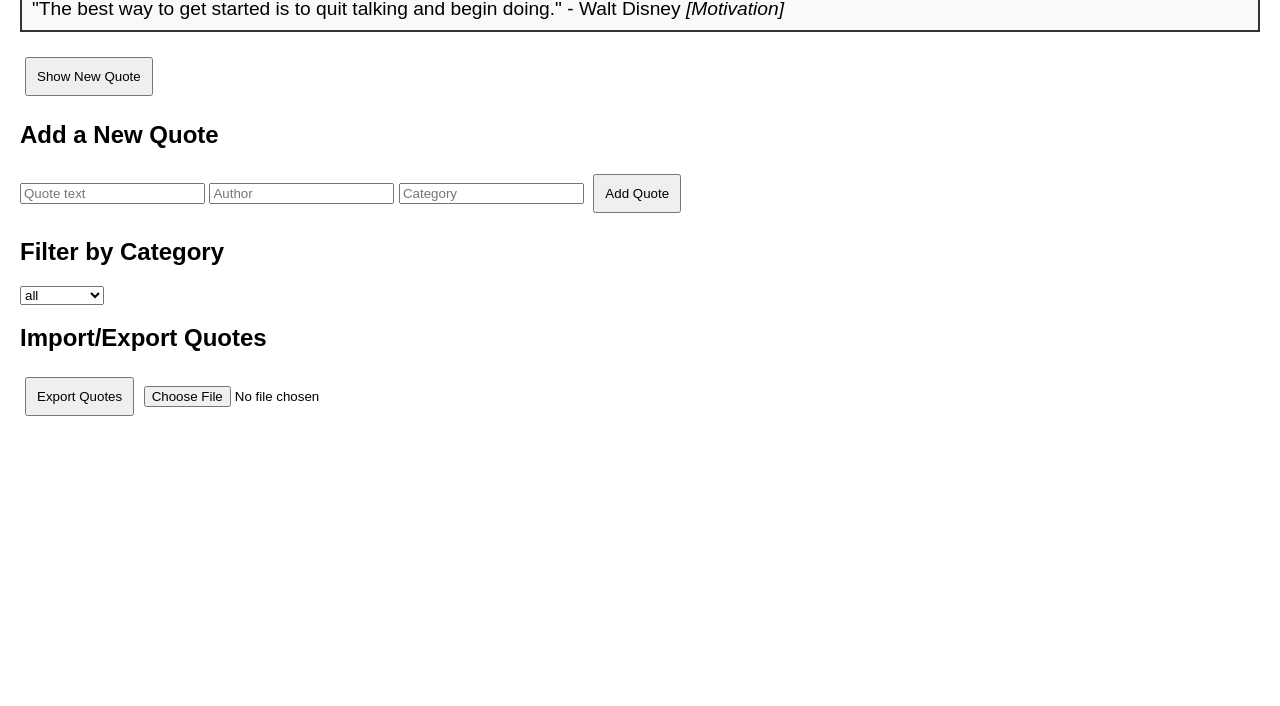
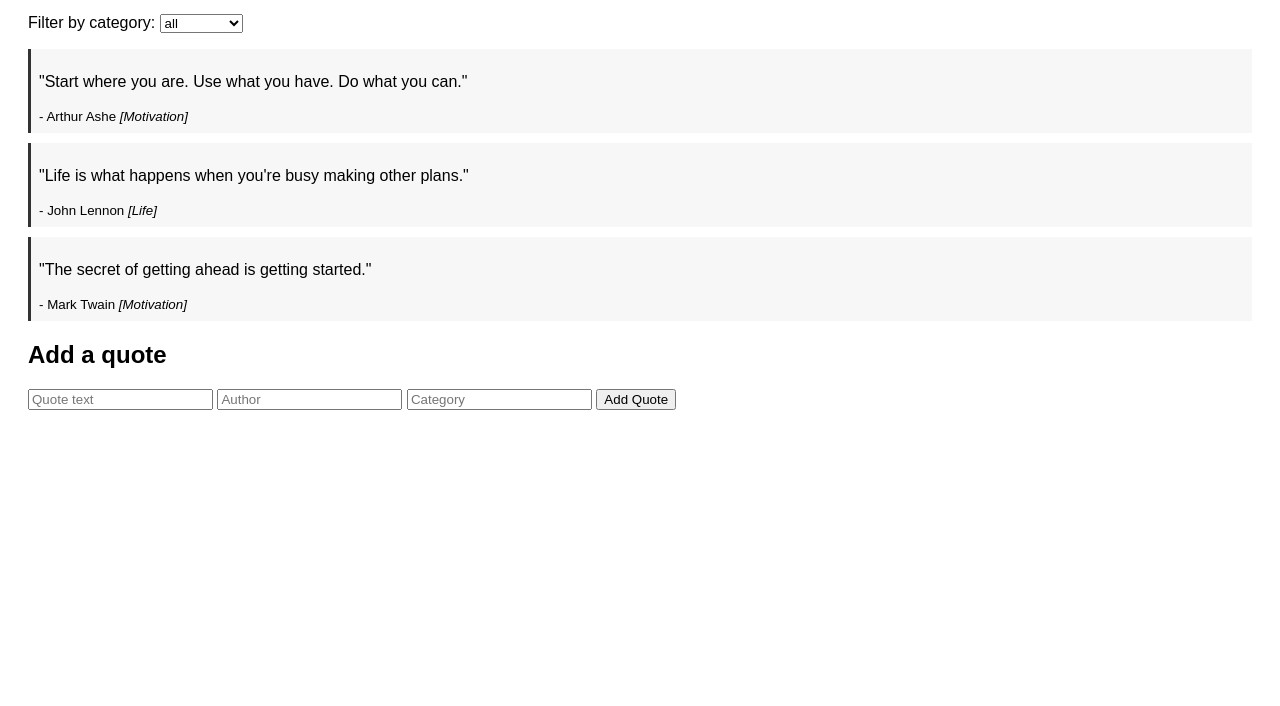
Before and after one commit to rarely-xx/alx_fe_javascript, a plain HTML site: page dom-manipulation/index.html in a window 1280 px wide. Shown: the part 94-800 px from the top of the page. Drawn offline with Linux system fonts and the light colour scheme.

Commit message:
Fix: populateCategories (uses appendChild), filterQuote, persist selected category

```diff
--- a/dom-manipulation/index.html
+++ b/dom-manipulation/index.html
@@ -1,32 +1,36 @@
 <!DOCTYPE html>
 <html lang="en">
 <head>
-  <meta charset="UTF-8" />
-  <meta name="viewport" content="width=device-width, initial-scale=1.0"/>
-  <title>Dynamic Quote Generator</title>
-  <link rel="stylesheet" href="styles.css"/>
+  <meta charset="utf-8" />
+  <meta name="viewport" content="width=device-width,initial-scale=1" />
+  <title>Dynamic Quote Generator — Filterable</title>
+  <style>
+    body { font-family: Arial, sans-serif; padding: 20px; }
+    #quoteDisplay .quote { margin: 10px 0; padding: 8px; border-left: 3px solid #333; background:#f7f7f7; }
+  </style>
 </head>
 <body>
   <h1>Dynamic Quote Generator</h1>
 
-  <div id="quoteDisplay">Click "Show New Quote" to start!</div>
+  <div>
+    <label for="categoryFilter">Filter by category:</label>
+    <!-- onchange uses filterQuote() (test often looks for this exact call) -->
+    <select id="categoryFilter" onchange="filterQuote()">
+      <!-- options populated dynamically by populateCategories() -->
+    </select>
+  </div>
 
-  <button id="showQuoteBtn">Show New Quote</button>
+  <div id="quoteDisplay" aria-live="polite" style="margin-top:16px;">
+    <!-- Filtered quotes will be injected here -->
+  </div>
 
-  <h2>Add a New Quote</h2>
+  <h2>Add a quote</h2>
   <form id="addQuoteForm">
-    <input type="text" id="quoteText" placeholder="Quote text" required />
-    <input type="text" id="quoteAuthor" placeholder="Author" required />
-    <input type="text" id="quoteCategory" placeholder="Category" required />
+    <input id="quoteText" type="text" placeholder="Quote text" required />
+    <input id="quoteAuthor" type="text" placeholder="Author" required />
+    <input id="quoteCategory" type="text" placeholder="Category" required />
     <button type="submit">Add Quote</button>
   </form>
-
-  <h2>Filter by Category</h2>
-  <select id="categoryFilter"></select>
-
-  <h2>Import/Export Quotes</h2>
-  <button onclick="exportToJsonFile()">Export Quotes</button>
-  <input type="file" id="importFile" accept=".json" onchange="importFromJsonFile(event)" />
 
   <script src="script.js"></script>
 </body>
--- a/dom-manipulation/script.js
+++ b/dom-manipulation/script.js
@@ -1,104 +1,145 @@
-let quotes = JSON.parse(localStorage.getItem("quotes")) || [
-  { text: "The best way to get started is to quit talking and begin doing.", author: "Walt Disney", category: "Motivation" },
-  { text: "Don't let yesterday take up too much of today.", author: "Will Rogers", category: "Inspiration" }
-];
+// script.js
 
-// Restore last selected category
-let lastCategory = localStorage.getItem("lastCategory") || "all";
-
-document.getElementById("showQuoteBtn").addEventListener("click", displayRandomQuote);
-document.getElementById("addQuoteForm").addEventListener("submit", addQuote);
-document.getElementById("categoryFilter").addEventListener("change", filterQuotes);
-
-// Load categories on page load
-populateCategories();
-filterQuotes();
-
-// ✅ Display random quote
-function displayRandomQuote() {
-  let filteredQuotes = getFilteredQuotes();
-  if (filteredQuotes.length === 0) {
-    document.getElementById("quoteDisplay").innerHTML = "No quotes in this category.";
-    return;
+// Load stored quotes or start with defaults
+function loadQuotes() {
+  const stored = localStorage.getItem('quotes');
+  if (stored) {
+    try {
+      return JSON.parse(stored);
+    } catch (e) {
+      console.warn('Invalid quotes in localStorage, resetting.');
+      localStorage.removeItem('quotes');
+    }
   }
-  let randomIndex = Math.floor(Math.random() * filteredQuotes.length);
-  let quote = filteredQuotes[randomIndex];
-  document.getElementById("quoteDisplay").innerHTML = `"${quote.text}" - ${quote.author} <em>[${quote.category}]</em>`;
+  return [
+    { text: "Start where you are. Use what you have. Do what you can.", author: "Arthur Ashe", category: "Motivation" },
+    { text: "Life is what happens when you're busy making other plans.", author: "John Lennon", category: "Life" },
+    { text: "The secret of getting ahead is getting started.", author: "Mark Twain", category: "Motivation" }
+  ];
 }
 
-// ✅ Add new quote
-function addQuote(event) {
-  event.preventDefault();
-  const text = document.getElementById("quoteText").value.trim();
-  const author = document.getElementById("quoteAuthor").value.trim();
-  const category = document.getElementById("quoteCategory").value.trim();
+let quotes = loadQuotes();
 
-  if (text && author && category) {
-    quotes.push({ text, author, category });
-    saveQuotes();
-    populateCategories();
-    filterQuotes();
-    document.getElementById("addQuoteForm").reset();
-    alert("Quote added successfully!");
+// Save quotes to localStorage
+function saveQuotes() {
+  localStorage.setItem('quotes', JSON.stringify(quotes));
+}
+
+// Build the category dropdown using appendChild (required by checker)
+function populateCategories() {
+  const select = document.getElementById('categoryFilter');
+  if (!select) return;
+
+  // collect unique categories
+  const unique = Array.from(new Set(quotes.map(q => q.category))).sort();
+  // include "all" at the start
+  const categories = ['all', ...unique];
+
+  // clear existing options
+  select.innerHTML = '';
+
+  // get last chosen category from storage (restore)
+  const last = localStorage.getItem('lastCategory') || 'all';
+
+  categories.forEach(cat => {
+    const opt = document.createElement('option');
+    opt.value = cat;
+    opt.textContent = cat;
+    // appendChild used here (test looks for appendChild usage)
+    select.appendChild(opt);
+  });
+
+  // restore selection if available
+  if (categories.includes(last)) {
+    select.value = last;
+  } else {
+    select.value = 'all';
   }
 }
 
-// ✅ Save to localStorage
-function saveQuotes() {
-  localStorage.setItem("quotes", JSON.stringify(quotes));
+// Filters quotes by selected category and updates the DOM
+function filterQuote() {
+  const select = document.getElementById('categoryFilter');
+  if (!select) return;
+  const selected = select.value;
+  // Save last selected category to localStorage
+  localStorage.setItem('lastCategory', selected);
+
+  // Get filtered array
+  const filtered = (selected === 'all') ? quotes : quotes.filter(q => q.category === selected);
+
+  // Update DOM
+  const display = document.getElementById('quoteDisplay');
+  if (!display) return;
+
+  if (filtered.length === 0) {
+    display.innerHTML = '<p>No quotes available for this category.</p>';
+    return;
+  }
+
+  // Build HTML for filtered quotes
+  display.innerHTML = filtered.map(q => `
+    <div class="quote">
+      <p>"${escapeHtml(q.text)}"</p>
+      <small>- ${escapeHtml(q.author || 'Unknown')} <em>[${escapeHtml(q.category)}]</em></small>
+    </div>
+  `).join('');
 }
 
-// ✅ Populate category dropdown
-function populateCategories() {
-  const categoryFilter = document.getElementById("categoryFilter");
-  const uniqueCategories = ["all", ...new Set(quotes.map(q => q.category))];
-  categoryFilter.innerHTML = uniqueCategories.map(cat =>
-    `<option value="${cat}" ${cat === lastCategory ? "selected" : ""}>${cat}</option>`
-  ).join("");
+// Add a new quote, update storage and UI (also update categories)
+function addQuote(event) {
+  event.preventDefault();
+  const textEl = document.getElementById('quoteText');
+  const authorEl = document.getElementById('quoteAuthor');
+  const categoryEl = document.getElementById('quoteCategory');
+
+  const text = (textEl && textEl.value || '').trim();
+  const author = (authorEl && authorEl.value || '').trim();
+  const category = (categoryEl && categoryEl.value || '').trim();
+
+  if (!text || !category) {
+    alert('Please provide a quote and category.');
+    return;
+  }
+
+  const newQuote = { text, author: author || 'Unknown', category };
+  quotes.push(newQuote);
+
+  // persist quotes and refresh UI
+  saveQuotes();
+  populateCategories();
+  // set the select to the new category and persist it
+  const select = document.getElementById('categoryFilter');
+  select.value = category;
+  localStorage.setItem('lastCategory', category);
+
+  filterQuote(); // update displayed quotes for the selected category
+
+  // reset form
+  document.getElementById('addQuoteForm').reset();
 }
 
-// ✅ Filter quotes
-function filterQuotes() {
-  lastCategory = document.getElementById("categoryFilter").value;
-  localStorage.setItem("lastCategory", lastCategory);
-  displayRandomQuote();
+// small helper to avoid injecting broken HTML
+function escapeHtml(str) {
+  return String(str)
+    .replace(/&/g, '&amp;')
+    .replace(/</g, '&lt;')
+    .replace(/>/g, '&gt;')
+    .replace(/"/g, '&quot;');
 }
 
-// Helper: get filtered quotes array
-function getFilteredQuotes() {
-  if (lastCategory === "all") return quotes;
-  return quotes.filter(q => q.category === lastCategory);
-}
+// Initialize everything on DOM load
+document.addEventListener('DOMContentLoaded', () => {
+  populateCategories();
 
-// ✅ Export quotes to JSON
-function exportToJsonFile() {
-  const blob = new Blob([JSON.stringify(quotes, null, 2)], { type: "application/json" });
-  const url = URL.createObjectURL(blob);
-  const a = document.createElement("a");
-  a.href = url;
-  a.download = "quotes.json";
-  a.click();
-  URL.revokeObjectURL(url);
-}
+  // restore last selected category and display
+  const last = localStorage.getItem('lastCategory') || 'all';
+  const select = document.getElementById('categoryFilter');
+  if (select) select.value = last;
 
-// ✅ Import quotes from JSON
-function importFromJsonFile(event) {
-  const fileReader = new FileReader();
-  fileReader.onload = function(e) {
-    try {
-      const importedQuotes = JSON.parse(e.target.result);
-      if (Array.isArray(importedQuotes)) {
-        quotes.push(...importedQuotes);
-        saveQuotes();
-        populateCategories();
-        filterQuotes();
-        alert("Quotes imported successfully!");
-      } else {
-        alert("Invalid file format.");
-      }
-    } catch {
-      alert("Error reading file.");
-    }
-  };
-  fileReader.readAsText(event.target.files[0]);
-}
+  filterQuote();
+
+  // wire the add-quote form
+  const form = document.getElementById('addQuoteForm');
+  if (form) form.addEventListener('submit', addQuote);
+});
```
